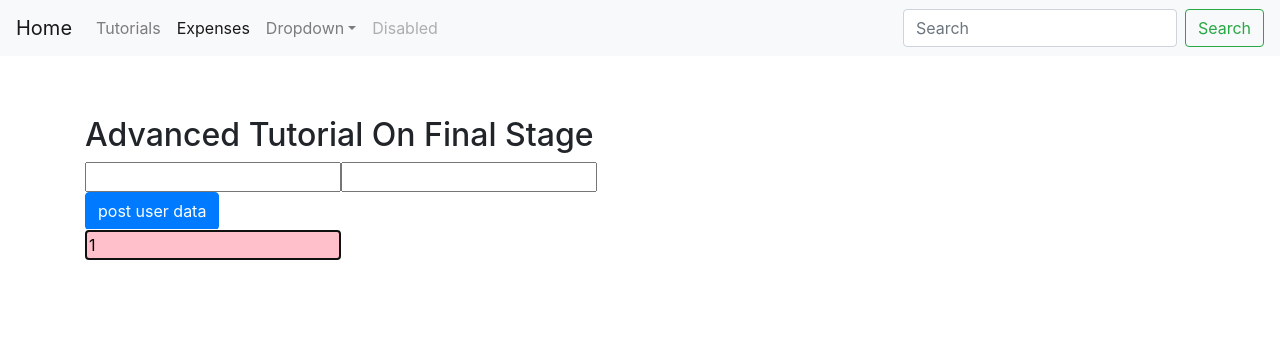
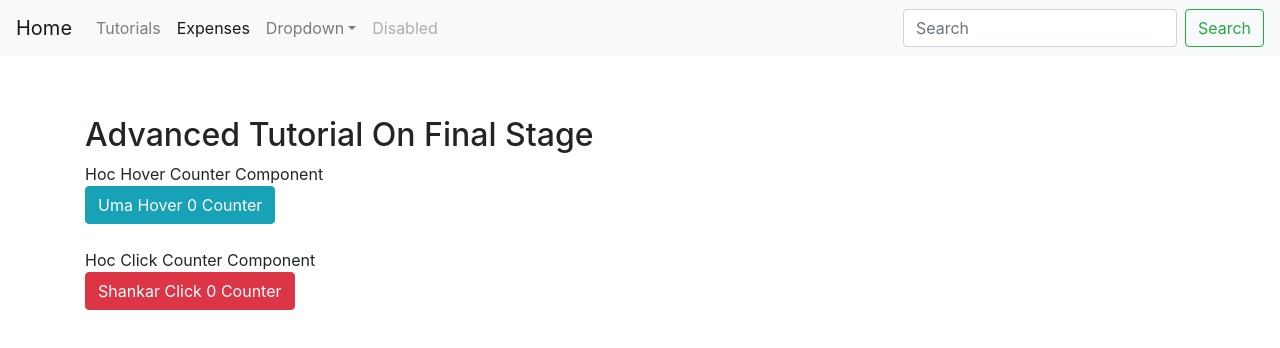
Before and after one commit to shankarsh1/react-first-app, a React (Create React App) app: page /tutorial in a window 1280 px wide. Shown: the top 348 px of the page. Built offline with nearby package versions, Linux system fonts and the light colour scheme.

Commit message:
updated HOC RefChild Parent Updated DOM

```diff
--- /dev/null
+++ b/src/components/tutorial/CounterLogic.jsx
@@ -0,0 +1,27 @@
+import React, { Component } from "react";
+const CounterLogic = (WrappedComponent) => {
+  class CounterLogic extends Component {
+    constructor(props) {
+      super(props);
+      this.state = { count: 0 };
+    }
+
+    incrementCountHandler = () => {
+      this.setState({ count: this.state.count + 1 });
+    };
+
+    render() {
+      return (
+        <>
+          <WrappedComponent
+            count={this.state.count}
+            incrementCountHandler={this.incrementCountHandler}
+            name={this.props.name}
+          />
+        </>
+      );
+    }
+  }
+  return CounterLogic;
+};
+export default CounterLogic;
--- /dev/null
+++ b/src/components/tutorial/HocClickCounter.jsx
@@ -0,0 +1,20 @@
+import React, { Component } from "react";
+import { Button } from "react-bootstrap";
+import CounterLogic from "./CounterLogic";
+class HocClickCounter extends Component {
+  render() {
+    const { count, incrementCountHandler, name } = this.props;
+    return (
+      <div>
+        Hoc Click Counter Component
+        <div>
+          <Button variant="danger" onClick={() => incrementCountHandler()}>
+            {name} Click {count} Counter
+          </Button>
+        </div>
+      </div>
+    );
+  }
+}
+
+export default CounterLogic(HocClickCounter);
--- /dev/null
+++ b/src/components/tutorial/HocCounter.jsx
@@ -0,0 +1,24 @@
+import React, { Component } from "react";
+import { Button } from "react-bootstrap";
+import HocClickCounter from "./HocClickCounter";
+import HocHoverCounter from "./HocHoverCounter";
+
+class HocCounter extends Component {
+  constructor(props) {
+    super(props);
+    this.state = { count: 0 };
+  }
+
+  render() {
+    const { count } = this.state;
+    return (
+      <>
+        <HocHoverCounter name="Uma" />
+        <br />
+        <HocClickCounter name="Shankar" />
+      </>
+    );
+  }
+}
+
+export default HocCounter;
--- /dev/null
+++ b/src/components/tutorial/HocHoverCounter.jsx
@@ -0,0 +1,20 @@
+import React, { Component } from "react";
+import { Button } from "react-bootstrap";
+import CounterLogic from "./CounterLogic";
+class HocHoverCounter extends Component {
+  render() {
+    const { count, incrementCountHandler, name } = this.props;
+    return (
+      <div>
+        Hoc Hover Counter Component
+        <div>
+          <Button variant="info" onMouseOver={() => incrementCountHandler()}>
+            {name} Hover {count} Counter
+          </Button>
+        </div>
+      </div>
+    );
+  }
+}
+
+export default CounterLogic(HocHoverCounter);
--- /dev/null
+++ b/src/components/tutorial/RefChild.jsx
@@ -0,0 +1,11 @@
+import React, { Component } from "react";
+
+const RefChild = React.forwardRef((props, ref) => {
+  return (
+    <div>
+      <input type="text" ref={ref} style={{ backgroundColor: "pink" }}></input>
+    </div>
+  );
+});
+
+export default RefChild;
--- /dev/null
+++ b/src/components/tutorial/RefParent.jsx
@@ -0,0 +1,60 @@
+import React, { Component } from "react";
+import { Button } from "react-bootstrap";
+import First from "./First";
+import RefChild from "./RefChild";
+import Second from "./Second";
+
+class ParentRef extends Component {
+  constructor(props) {
+    super(props);
+    this.state = { isToggle: false };
+
+    if (this.props.name === "Shankar") {
+      throw new Error("Some thing went wrong");
+    }
+
+    this.inputRef = React.createRef();
+  }
+
+  toggleHandler = (param) => {
+    this.setState({ isToggle: !this.state.isToggle });
+  };
+
+  changeDomHandler = () => {
+    this.inputRef.current.value = "Uma Shankar Sahu";
+    this.inputRef.current.focus();
+    this.inputRef.current.select();
+  };
+
+  render() {
+    return (
+      <div>
+        ParentRef Component
+        <br />
+        <br />
+        <RefChild ref={this.inputRef} />
+        <br />
+        <br />
+        {this.state.isToggle ? (
+          <First>
+            <First />
+          </First>
+        ) : (
+          <Second />
+        )}
+        <br />
+        <button
+          className="btn btn-primary"
+          onClick={() => this.toggleHandler()}
+        >
+          toggle
+        </button>
+        <Button variant="info" onClick={() => this.changeDomHandler()}>
+          Change Dom
+        </Button>
+      </div>
+    );
+  }
+}
+
+export default ParentRef;
--- a/src/components/tutorial/TutorialIndex.jsx
+++ b/src/components/tutorial/TutorialIndex.jsx
@@ -12,9 +12,11 @@ import Layout from "./Layout";
 import LoadBackground from "./LoadBackground";
 import MountingA from "./MountingA";
 import Parent from "./Parent";
+import RefParent from "./RefParent";
 import RandomUser from "./RandomUser";
 import RefComponent from "./RefComponent";
 import Toggle from "./Toggle";
+import HocCounter from "./HocCounter";
 function TutorialIndex() {
   return (
     <React.Fragment>
@@ -39,7 +41,9 @@ function TutorialIndex() {
         </ErrorBoundary> */}
         <ErrorBoundary>
           {/* <RandomUser /> */}
-          <RefComponent />
+          {/* <RefComponent /> */}
+          {/* <RefParent /> */}
+          <HocCounter />
         </ErrorBoundary>
       </div>
     </React.Fragment>
```
